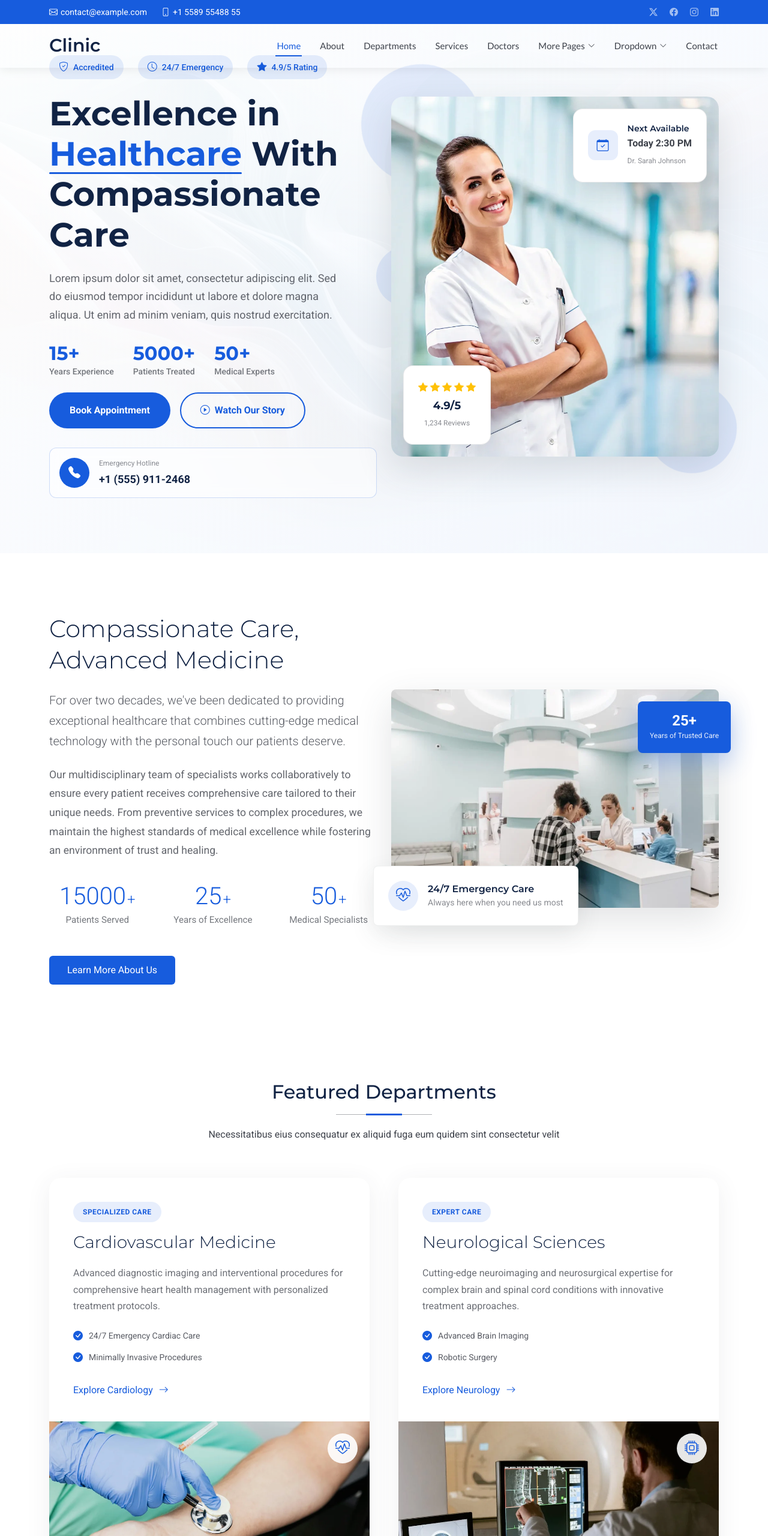
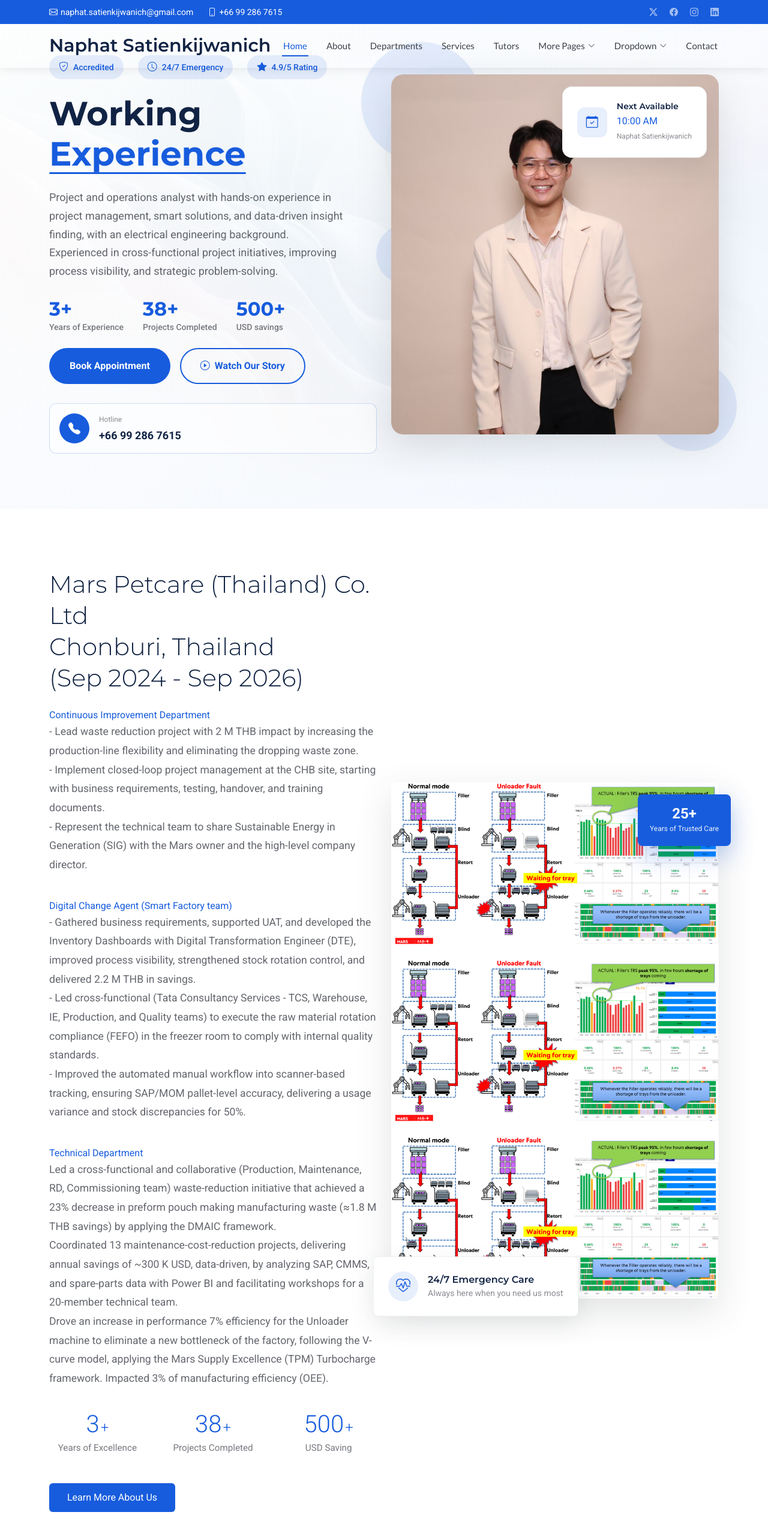
Before and after one commit to Naphatsaz/Naphatsaz.github.io, a plain HTML site: page index.html in a window 1280 px wide. Shown: the top 2560 px of the page at 60% size. Drawn offline with Linux system fonts and the light colour scheme; files whose address does not match are found by name.

Commit message:
import theme,and change body description

```diff
--- a/index.html
+++ b/index.html
@@ -47,14 +47,14 @@
       <div class="container d-flex justify-content-center justify-content-md-between">
         <div class="contact-info d-flex align-items-center">
           <i class="bi bi-envelope d-flex align-items-center"><a
-              href="mailto:contact@example.com">contact@example.com</a></i>
-          <i class="bi bi-phone d-flex align-items-center ms-4"><span>+1 5589 55488 55</span></i>
+              href="mailto:naphat.satienkijwanich@gmail.com">naphat.satienkijwanich@gmail.com</a></i>
+          <i class="bi bi-phone d-flex align-items-center ms-4"><span>+66 99 286 7615</span></i>
         </div>
         <div class="social-links d-none d-md-flex align-items-center">
           <a href="#!" class="twitter"><i class="bi bi-twitter-x"></i></a>
-          <a href="#!" class="facebook"><i class="bi bi-facebook"></i></a>
-          <a href="#!" class="instagram"><i class="bi bi-instagram"></i></a>
-          <a href="#!" class="linkedin"><i class="bi bi-linkedin"></i></a>
+          <a href="https://www.facebook.com/Naphatsaz?locale=th_TH" class="facebook"><i class="bi bi-facebook"></i></a>
+          <a href="https://www.instagram.com/naphat_frostzz/" class="instagram"><i class="bi bi-instagram"></i></a>
+          <a href="https://www.linkedin.com/in/naphat-satienkijwanich-299064196/" class="linkedin"><i class="bi bi-linkedin"></i></a>
         </div>
       </div>
     </div><!-- End Top Bar -->
@@ -65,7 +65,7 @@
         <a href="index.html" class="logo d-flex align-items-center">
           <!-- Uncomment the line below if you also wish to use an image logo -->
           <!-- <img src="assets/img/logo.webp" alt=""> -->
-          <h1 class="sitename">Clinic</h1>
+          <h1 class="sitename">Naphat Satienkijwanich</h1>
         </a>
 
         <nav id="navmenu" class="navmenu">
@@ -74,7 +74,7 @@
             <li><a href="about.html">About</a></li>
             <li><a href="departments.html">Departments</a></li>
             <li><a href="services.html">Services</a></li>
-            <li><a href="doctors.html">Doctors</a></li>
+            <li><a href="tutors.html">Tutors</a></li>
             <li class="dropdown"><a href="#"><span>More Pages</span> <i class="bi bi-chevron-down toggle-dropdown"></i></a>
             <ul>
               <li><a href="department-details.html">Department Details</a></li>
@@ -142,29 +142,30 @@
               </div>
 
               <h1 data-aos="fade-right" data-aos-delay="300">
-                Excellence in <span class="highlight">Healthcare</span> With Compassionate Care
+                Working <span class="highlight">Experience</span>
               </h1>
 
               <p class="hero-description" data-aos="fade-right" data-aos-delay="400">
-                Lorem ipsum dolor sit amet, consectetur adipiscing elit. Sed do eiusmod tempor incididunt ut labore et
-                dolore magna aliqua. Ut enim ad minim veniam, quis nostrud exercitation.
-              </p>
+                Project and operations analyst with hands-on experience in project management, smart solutions, and data-driven insight finding,
+                with an electrical engineering background. Experienced in cross-functional project initiatives, improving process visibility, and strategic problem-solving.
+
+            </p>
 
               <div class="hero-stats mb-4" data-aos="fade-right" data-aos-delay="500">
                 <div class="stat-item">
-                  <h3><span data-purecounter-start="0" data-purecounter-end="15" data-purecounter-duration="2"
+                  <h3><span data-purecounter-start="0" data-purecounter-end="3" data-purecounter-duration="2"
                       class="purecounter"></span>+</h3>
-                  <p>Years Experience</p>
+                  <p>Years of Experience</p>
                 </div>
                 <div class="stat-item">
-                  <h3><span data-purecounter-start="0" data-purecounter-end="5000" data-purecounter-duration="2"
+                  <h3><span data-purecounter-start="0" data-purecounter-end="38" data-purecounter-duration="2"
                       class="purecounter"></span>+</h3>
-                  <p>Patients Treated</p>
+                  <p>Projects Completed</p>
                 </div>
                 <div class="stat-item">
-                  <h3><span data-purecounter-start="0" data-purecounter-end="50" data-purecounter-duration="2"
+                  <h3><span data-purecounter-start="0" data-purecounter-end="500" data-purecounter-duration="2"
                       class="purecounter"></span>+</h3>
-                  <p>Medical Experts</p>
+                  <p>USD savings</p>
                 </div>
               </div>
 
@@ -181,8 +182,8 @@
                   <i class="bi bi-telephone-fill"></i>
                 </div>
                 <div class="emergency-info">
-                  <small>Emergency Hotline</small>
-                  <strong>+1 (555) 911-2468</strong>
+                  <small>Hotline</small>
+                  <strong>+66 99 286 7615</strong>
                 </div>
               </div>
             </div>
@@ -191,17 +192,20 @@
           <div class="col-lg-6">
             <div class="hero-visual" data-aos="fade-left" data-aos-delay="400">
               <div class="main-image">
-                <img src="assets/img/health/staff-10.webp" alt="Modern Healthcare Facility" class="img-fluid">
+                <img src="C:\Users\ACER\Dropbox\PC\Documents\Full Stack Dev for AL Era\github.io\assets\img\naphat_profile.jpeg" alt="Modern Healthcare Facility" class="img-fluid">
                 <div class="floating-card appointment-card">
                   <div class="card-icon">
                     <i class="bi bi-calendar-check"></i>
                   </div>
                   <div class="card-content">
                     <h6>Next Available</h6>
-                    <p>Today 2:30 PM</p>
-                    <small>Dr. Sarah Johnson</small>
+                    <a class ="highlight"> 10:00 AM</a>
+                    <br>
+                    <small>Naphat Satienkijwanich</small>
                   </div>
                 </div>
+
+                <!-- Rating card
                 <div class="floating-card rating-card">
                   <div class="card-content">
                     <div class="rating-stars">
@@ -215,6 +219,8 @@
                     <small>1,234 Reviews</small>
                   </div>
                 </div>
+                -->
+
               </div>
               <div class="background-elements">
                 <div class="element element-1"></div>
@@ -237,30 +243,43 @@
         <div class="row align-items-center">
           <div class="col-lg-6 mb-5 mb-lg-0" data-aos="fade-right" data-aos-delay="200">
             <div class="about-content">
-              <h2 class="section-heading">Compassionate Care, Advanced Medicine</h2>
-              <p class="lead-text">For over two decades, we've been dedicated to providing exceptional healthcare that
-                combines cutting-edge medical technology with the personal touch our patients deserve.</p>
+              <h2 class="section-heading">Mars Petcare (Thailand) Co. Ltd <br>Chonburi, Thailand <br>(Sep 2024 - Sep 2026) </h2>
+              <a class="highlight">Continuous Improvement Department</a>
+              <p>- Lead waste reduction project with 2 M THB impact by increasing the production-line flexibility and eliminating the dropping waste zone.<br>
+                - Implement closed-loop project management at the CHB site, starting with business requirements, testing, handover, and training documents.<br>
+                - Represent the technical team to share Sustainable Energy in Generation (SIG) with the Mars owner and the high-level company director.</p>
 
-              <p>Our multidisciplinary team of specialists works collaboratively to ensure every patient receives
-                comprehensive care tailored to their unique needs. From preventive services to complex procedures, we
-                maintain the highest standards of medical excellence while fostering an environment of trust and
-                healing.</p>
+              <a class="highlight">Digital Change Agent (Smart Factory team)</a>
+              <p>- Gathered business requirements, supported UAT, and developed the Inventory Dashboards with Digital Transformation Engineer (DTE),
+                improved process visibility, strengthened stock rotation control, and delivered 2.2 M THB in savings. <br>
+                - Led cross-functional (Tata Consultancy Services - TCS, Warehouse, IE, Production, and Quality teams) to execute the raw material rotation
+                compliance (FEFO) in the freezer room to comply with internal quality standards. <br>
+                - Improved the automated manual workflow into scanner-based tracking, ensuring SAP/MOM pallet-level accuracy, delivering a usage variance
+                and stock discrepancies for 50%. </p>
+
+              <a class="highlight">Technical Department</a>
+              <p>Led a cross-functional and collaborative (Production, Maintenance, RD, Commissioning team) waste-reduction initiative that achieved a 23%
+                decrease in preform pouch making manufacturing waste (≈1.8 M THB savings) by applying the DMAIC framework. <br>
+                Coordinated 13 maintenance-cost-reduction projects, delivering annual savings of ~300 K USD, data-driven, by analyzing SAP, CMMS, and
+                spare-parts data with Power BI and facilitating workshops for a 20-member technical team. <br>
+                Drove an increase in performance 7% efficiency for the Unloader machine to eliminate a new bottleneck of the factory, following the V-curve model,
+                applying the Mars Supply Excellence (TPM) Turbocharge framework. Impacted 3% of manufacturing efficiency (OEE). </p>
 
               <div class="stats-grid">
                 <div class="stat-item">
-                  <div class="stat-number purecounter" data-purecounter-start="0" data-purecounter-end="15000"
-                    data-purecounter-duration="1"></div>
-                  <div class="stat-label">Patients Served</div>
-                </div>
-                <div class="stat-item">
-                  <div class="stat-number purecounter" data-purecounter-start="0" data-purecounter-end="25"
+                  <div class="stat-number purecounter" data-purecounter-start="0" data-purecounter-end="3"
                     data-purecounter-duration="1"></div>
                   <div class="stat-label">Years of Excellence</div>
                 </div>
                 <div class="stat-item">
-                  <div class="stat-number purecounter" data-purecounter-start="0" data-purecounter-end="50"
+                  <div class="stat-number purecounter" data-purecounter-start="0" data-purecounter-end="38"
                     data-purecounter-duration="1"></div>
-                  <div class="stat-label">Medical Specialists</div>
+                  <div class="stat-label">Projects Completed</div>
+                </div>
+                <div class="stat-item">
+                  <div class="stat-number purecounter" data-purecounter-start="0" data-purecounter-end="500"
+                    data-purecounter-duration="1"></div>
+                  <div class="stat-label">USD Saving</div>
                 </div>
               </div>
 
@@ -273,7 +292,13 @@
           <div class="col-lg-6" data-aos="fade-left" data-aos-delay="300">
             <div class="about-visual">
               <div class="main-image">
-                <img src="assets/img/health/facilities-9.webp" alt="Modern medical facility" class="img-fluid">
+                <img src="C:\Users\ACER\Dropbox\PC\Documents\Full Stack Dev for AL Era\github.io\Unloader.png" alt="Modern medical facility" class="img-fluid">
+                <br>
+                <br>
+                <img src="C:\Users\ACER\Dropbox\PC\Documents\Full Stack Dev for AL Era\github.io\Unloader.png" alt="Modern medical facility" class="img-fluid">
+                <br>
+                <br>
+                <img src="C:\Users\ACER\Dropbox\PC\Documents\Full Stack Dev for AL Era\github.io\Unloader.png" alt="Modern medical facility" class="img-fluid">
               </div>
               <div class="floating-card">
                 <div class="card-content">
@@ -370,13 +395,12 @@
               <div class="highlight-icon">
                 <i class="bi bi-shield-plus"></i>
               </div>
-              <h4>Orthopedic Surgery</h4>
-              <p>Comprehensive musculoskeletal care utilizing advanced arthroscopic techniques and joint replacement
-                procedures.</p>
+              <h4>Learn</h4>
+              <p>We learn to mixed knowdledge and experiences to connecting the dot.</p>
               <ul class="highlight-list">
-                <li>Sports Medicine</li>
-                <li>Joint Replacement</li>
-                <li>Spine Surgery</li>
+                <li>Full stack developer in AI ERA</li>
+                <li>Project Management</li>
+                <li>BusinessFramework Development</li>
               </ul>
               <a href="department-details.html" class="highlight-cta">Learn More</a>
             </div>
@@ -387,9 +411,8 @@
               <div class="highlight-icon">
                 <i class="bi bi-people"></i>
               </div>
-              <h4>Pediatric Care</h4>
-              <p>Child-centered healthcare services from newborn to adolescence with family-focused treatment
-                approaches.</p>
+              <h4>Build</h4>
+              <p>We build innovative solutions and foster a collaborative environment where creativity and technical excellence thrive.</p>
               <ul class="highlight-list">
                 <li>Neonatal Intensive Care</li>
                 <li>Developmental Pediatrics</li>
@@ -404,9 +427,8 @@
               <div class="highlight-icon">
                 <i class="bi bi-activity"></i>
               </div>
-              <h4>Cancer Treatment</h4>
-              <p>Multidisciplinary oncology program offering personalized cancer care with latest therapeutic
-                innovations.</p>
+              <h4>Share</h4>
+              <p>We share our knowledge and expertise to empower others and drive meaningful impact in the field of education.</p>
               <ul class="highlight-list">
                 <li>Precision Medicine</li>
                 <li>Immunotherapy</li>
```
Also changed, not shown: Unloader.png (added), assets/img/naphat_profile.jpeg (added), tutors.html (renamed from doctors.html).
